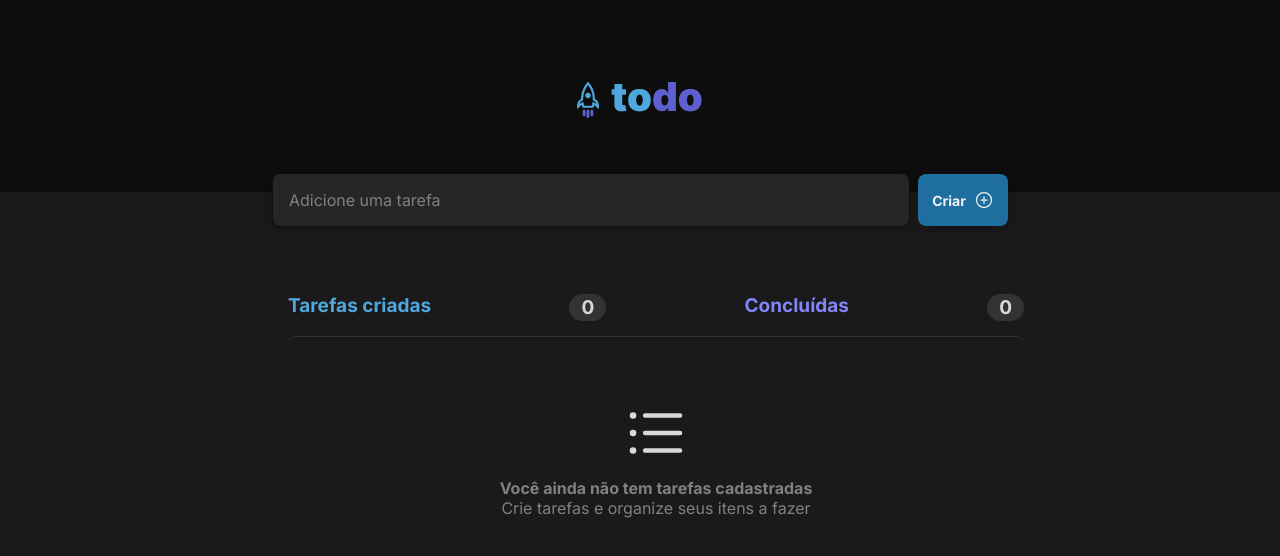
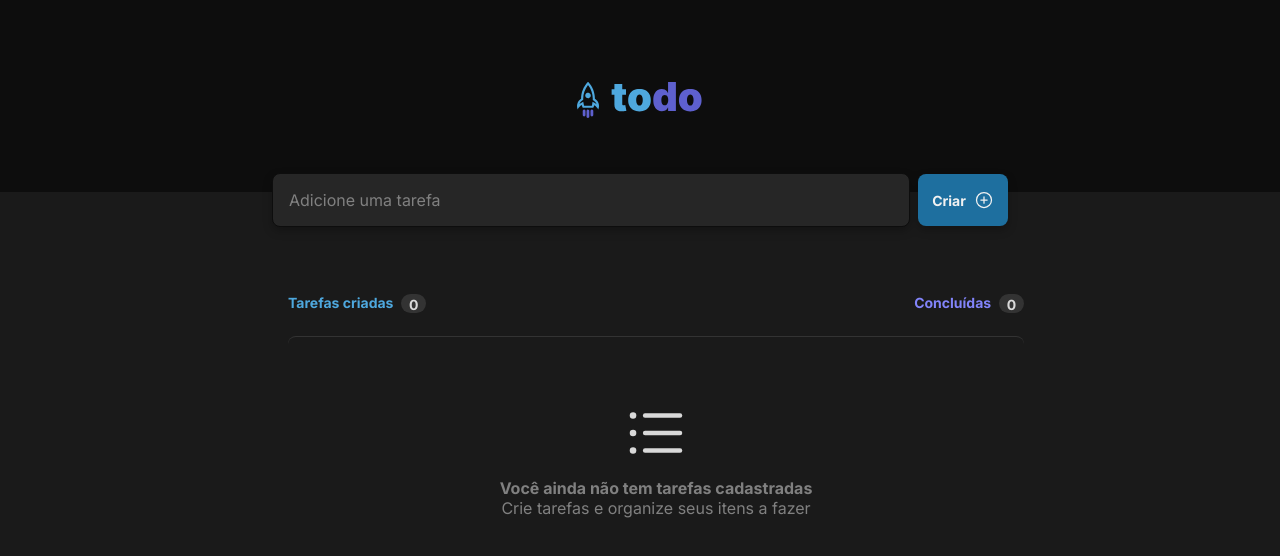
Before and after one commit to leticea/ignite-todo, a React (Vite) app: page / in a window 1280 px wide. Shown: the top 556 px of the page. Built offline with nearby package versions, Linux system fonts and the light colour scheme.

Commit message:
editando estilos do counter

```diff
--- a/src/pages/Home/styles.ts
+++ b/src/pages/Home/styles.ts
@@ -75,7 +75,7 @@ export const TaskContainer = styled.div`
 `;
 
 export const InfoContainer = styled.div`
-  font-size: 19px;
+  font-size: 14px;
   font-weight: bold;
   width: 100%;
   display: flex;
@@ -88,12 +88,14 @@ export const InfoContainer = styled.div`
   .createdTasksCounter {
     color: ${(props) => props.theme["gray-200"]};
     background: ${(props) => props.theme["gray-400"]};
-    padding: 2px 12px;
-    width: 2.3rem;
-    height: 1.69rem;
-    border-radius: 62.43rem;
+    padding: 2px 8px;
+    width: 1.56rem;
+    height: 1.20rem;
+    border-radius: 999px;
     display: flex;
     justify-content: center;
+
+    margin-right: 480px;
 
     //border: 1px solid red;
   }
@@ -105,15 +107,16 @@ export const InfoContainer = styled.div`
   .completedTasksCounter {
     color: ${(props) => props.theme["gray-200"]};
     background: ${(props) => props.theme["gray-400"]};
-    padding: 2px 12px;
-    width: 2.3rem;
-    height: 1.69rem;
-    border-radius: 62.43rem;
+    padding: 2px 8px;
+    width: 1.56rem;
+    height: 1.20rem;
+    border-radius: 999px;
     display: flex;
     justify-content: center;
   }
 
   //border: 1px solid red;
+
 `;
 
 export const EmptyContainer = styled.div`
```
